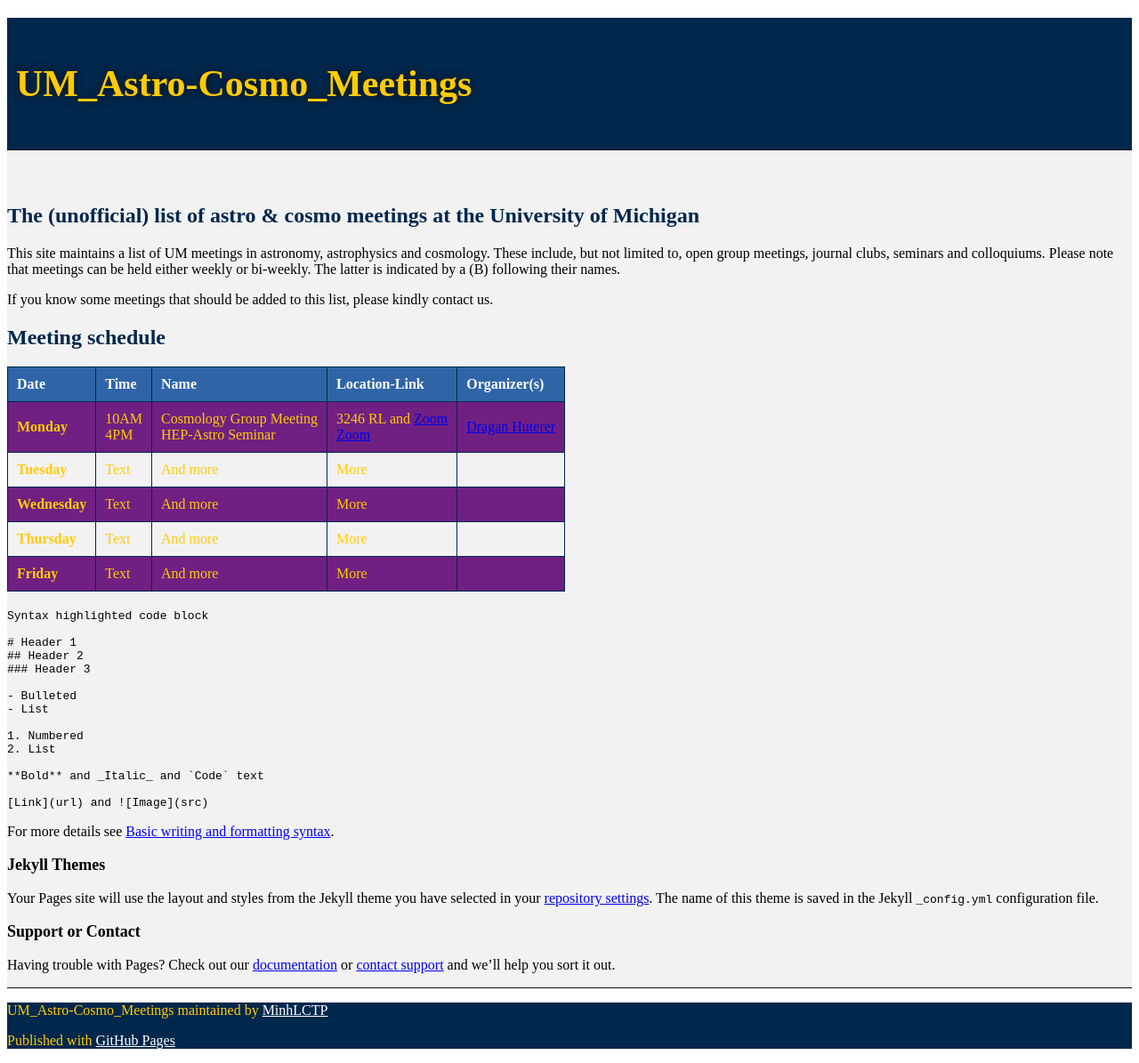
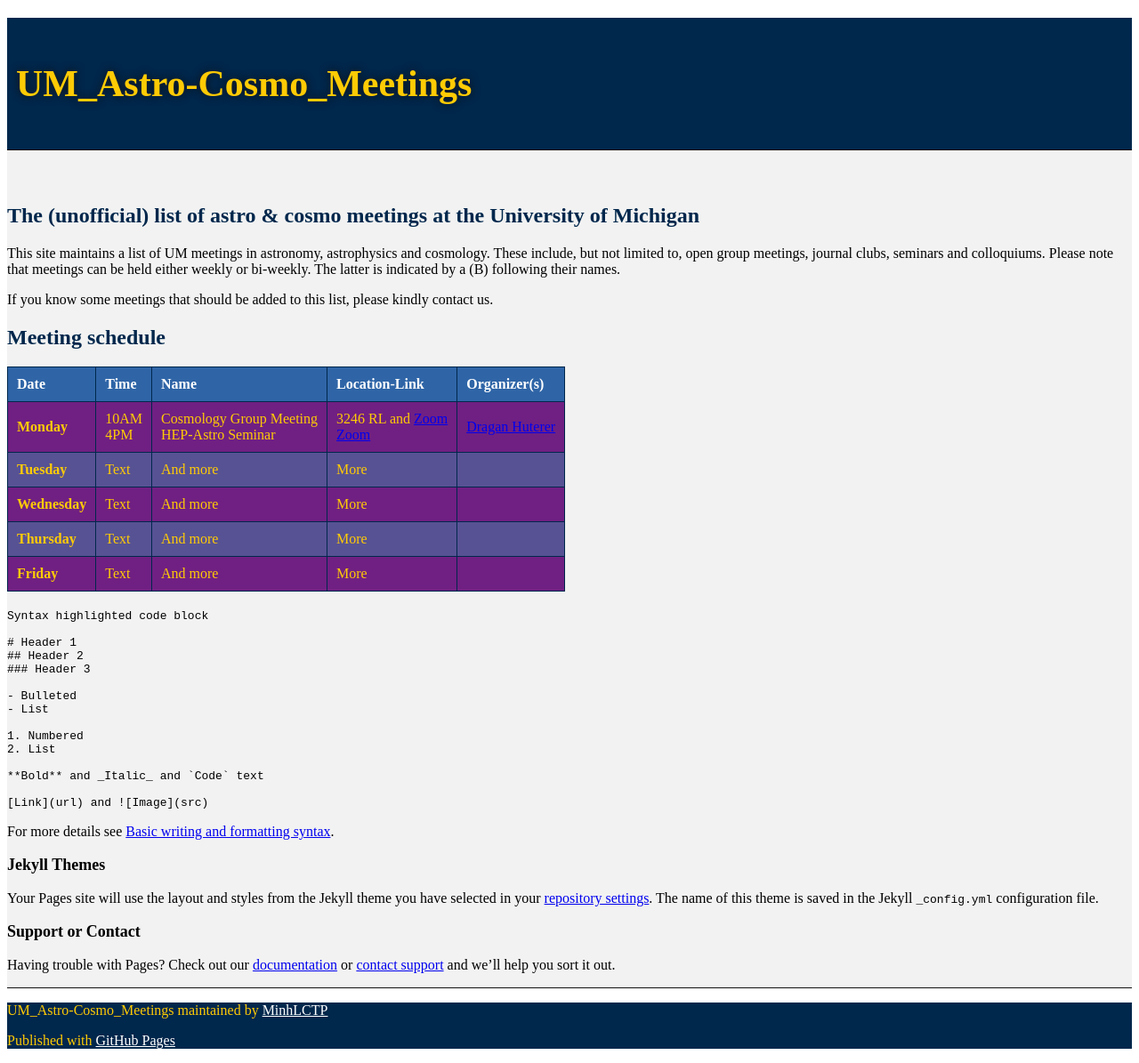
Before and after one commit to MinhLCTP/UM_Astro-Cosmo_Meetings, a Jekyll site: the page built from index.md, in a window 1280 px wide. Shown: the whole page at 89% size. Built offline with Jekyll 4.4.1, drawn with Linux system fonts in a browser that asks for light colours; our own code applies the rules of GitHub Pages for plain Markdown files; the repository's description, which GitHub fills in, is left out.

Commit message:
Update color

```diff
--- a/assets/css/style.css
+++ b/assets/css/style.css
@@ -85,6 +85,8 @@ th, td {
 
 tr:nth-child(odd){
 	background-color: #702082}
+tr:nth-child(even){
+	background-color: #575294}
 
 th {
 	border: 1px solid #00274C;
```
